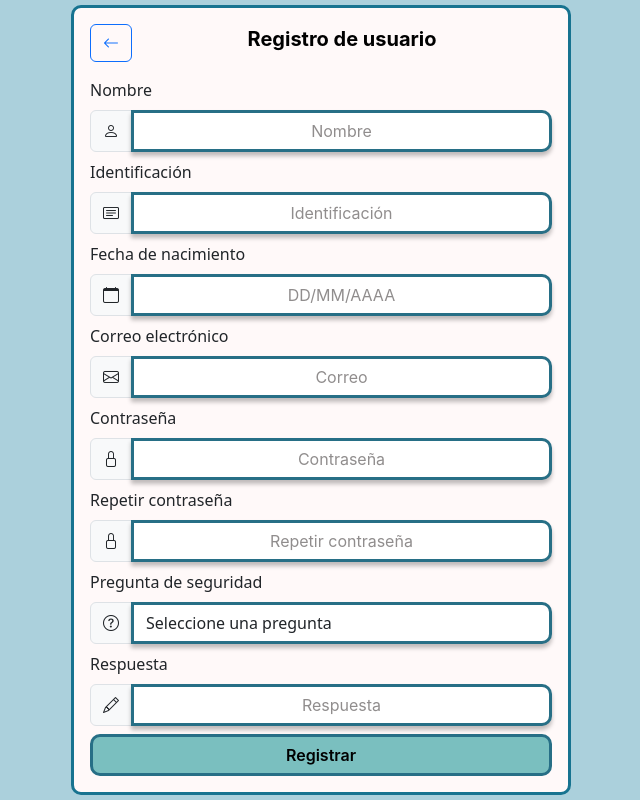
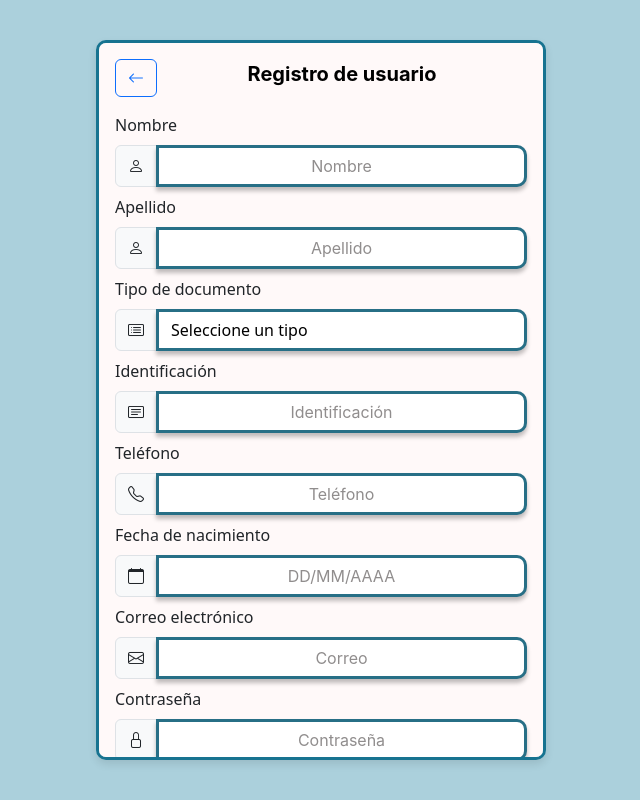
Before and after one commit to Ximena1710/controlmat, an Angular app: page /registro in a window 1280 px wide. Shown: the whole page, without its empty margins (319-959 px from the left). Built offline with nearby package versions, Linux system fonts and the light colour scheme.

Commit message:
se anadio servicio de registro

```diff
--- a/src/app/components/registro/registro.component.css
+++ b/src/app/components/registro/registro.component.css
@@ -3,8 +3,17 @@ body {
     display: flex;
     justify-content: center;
     align-items: center;
-    height: 100vh;
+    min-height: 100vh;
     margin: 0;
+}
+
+.container {
+    display: flex;
+    justify-content: center;
+    align-items: center;
+    height: 100%;
+    /* Permite que el contenedor ocupe toda la altura */
+    width: 100%;
 }
 
 .card {
@@ -15,6 +24,12 @@ body {
     border-radius: 10px;
     background: #FFF9F9;
     position: relative;
+    max-height: 90vh;
+    /* Limita la altura de la tarjeta al 90% del viewport */
+    overflow-y: auto;
+    /* Activa scroll interno si el contenido sobrepasa la altura */
+    box-shadow: 0px 4px 8px rgba(0, 0, 0, 0.1);
+    /* Añade un sombreado elegante */
 }
 
 .card h5 {
@@ -37,6 +52,8 @@ body {
     border: 3px solid #276F86;
     box-shadow: 0px 4px 4px rgba(0, 0, 0, 0.25);
     border-radius: 10px;
+    background: #FFF;
+    color: #000;
 }
 
 .form-control::placeholder {
@@ -63,3 +80,13 @@ body {
     font-size: 14px;
     color: #000000;
 }
+
+
+/* Ajustes responsivos */
+
+@media (max-height: 600px) {
+    .card {
+        max-height: 80vh;
+        /* Reduce la altura máxima en pantallas más pequeñas */
+    }
+}
--- a/src/app/components/registro/registro.component.html
+++ b/src/app/components/registro/registro.component.html
@@ -1,5 +1,5 @@
-<div class="container d-flex justify-content-center align-items-center vh-100">
-    <div class="card p-3" style="width: 100%; max-width: 500px;">
+<div class="container">
+    <div class="card p-3">
         <div class="d-flex justify-content-between align-items-center mb-3">
             <button class="btn btn-outline-primary" (click)="goBack()">
                 <i class="bi bi-arrow-left"></i>
@@ -15,10 +15,37 @@
                 </div>
             </div>
             <div class="mb-2 position-relative">
+                <label for="apellido" class="form-label">Apellido</label>
+                <div class="input-group">
+                    <span class="input-group-text"><i class="bi bi-person"></i></span>
+                    <input type="text" id="apellido" formControlName="apellido" class="form-control" placeholder="Apellido">
+                </div>
+            </div>
+            <div class="mb-2 position-relative">
+                <label for="tipoDocumento" class="form-label">Tipo de documento</label>
+                <div class="input-group">
+                    <span class="input-group-text"><i class="bi bi-card-list"></i></span>
+                    <select id="tipoDocumento" formControlName="tipoDocumento" class="form-control">
+                        <option value="" disabled selected>Seleccione un tipo</option>
+                        <option value="CC">Cédula de ciudadanía</option>
+                        <option value="TI">Tarjeta de identidad</option>
+                        <option value="CE">Cédula de extranjería</option>
+                        <option value="PA">Pasaporte</option>
+                    </select>
+                </div>
+            </div>
+            <div class="mb-2 position-relative">
                 <label for="identificacion" class="form-label">Identificación</label>
                 <div class="input-group">
                     <span class="input-group-text"><i class="bi bi-card-text"></i></span>
                     <input type="text" id="identificacion" formControlName="identificacion" class="form-control" placeholder="Identificación">
+                </div>
+            </div>
+            <div class="mb-2 position-relative">
+                <label for="telefono" class="form-label">Teléfono</label>
+                <div class="input-group">
+                    <span class="input-group-text"><i class="bi bi-telephone"></i></span>
+                    <input type="text" id="telefono" formControlName="telefono" class="form-control" placeholder="Teléfono">
                 </div>
             </div>
             <div class="mb-2 position-relative">
@@ -54,11 +81,11 @@
                 <div class="input-group">
                     <span class="input-group-text"><i class="bi bi-question-circle"></i></span>
                     <select id="securityQuestion" formControlName="securityQuestion" class="form-control">
-              <option value="" disabled selected>Seleccione una pregunta</option>
-              <option value="document-issue-date">Fecha de expedición del documento</option>
-              <option value="pet-name">Nombre de una mascota</option>
-              <option value="relative-name">Nombre de un familiar</option>
-            </select>
+                        <option value="" disabled selected>Seleccione una pregunta</option>
+                        <option value="document-issue-date">Fecha de expedición del documento</option>
+                        <option value="pet-name">Nombre de una mascota</option>
+                        <option value="relative-name">Nombre de un familiar</option>
+                    </select>
                 </div>
             </div>
             <div class="mb-2 position-relative">
--- a/src/app/components/registro/registro.component.ts
+++ b/src/app/components/registro/registro.component.ts
@@ -1,6 +1,8 @@
 import { Component } from '@angular/core';
 import { FormBuilder, FormGroup, Validators } from '@angular/forms';
 import { Router } from '@angular/router';
+import { PersonaService } from '../../services/persona/persona.service';
+import { PersonaDTO } from 'src/app/model/PersonaDTO';
 
 @Component({
   selector: 'app-registro',
@@ -10,17 +12,24 @@ import { Router } from '@angular/router';
 export class RegistroComponent {
   registrationForm: FormGroup;
 
-    constructor(private fb: FormBuilder, private router: Router) {
+  constructor(
+    private fb: FormBuilder,
+    private router: Router,
+    private personaService: PersonaService
+  ) {
     this.registrationForm = this.fb.group({
-        nombre: ['', Validators.required],
-        identificacion: ['', Validators.required],
-        fechaNacimiento: ['', Validators.required],
+      nombre: ['', [Validators.required]],
+      apellido: ['', [Validators.required]],
+      tipoDocumento: ['', [Validators.required]],
+      identificacion: ['', [Validators.required]],
+      telefono: ['', [Validators.required]],
+      fechaNacimiento: ['', [Validators.required]],
       correoElectronico: ['', [Validators.required, Validators.email]],
       password: ['', [Validators.required, Validators.minLength(6)]],
-        confirmPassword: ['', Validators.required],
-        securityQuestion: ['', Validators.required],
-        securityAnswer: ['', Validators.required]
-      }, { validator: this.passwordMatchValidator });
+      confirmPassword: ['', [Validators.required, Validators.minLength(6)]],
+      securityQuestion: ['', [Validators.required]],
+      securityAnswer: ['', [Validators.required]],
+  });
   }
 
   passwordMatchValidator(form: FormGroup) {
@@ -29,11 +38,38 @@ export class RegistroComponent {
 
   onSubmit() {
     if (this.registrationForm.valid) {
-        console.log('Form Submitted', this.registrationForm.value);
+      const persona: PersonaDTO = this.mapFormToDto();
+      this.personaService.addPersona(persona).subscribe(
+        response => {
+          console.log('Registro exitoso:', response);
+          alert('Registro completado con éxito');
+          this.router.navigate(['/login']);
+        },
+        error => {
+          console.error('Error en el registro:', error);
+          alert('Ocurrió un error durante el registro. Por favor, inténtelo nuevamente.');
+        }
+      );
     } else {
       alert('Por favor, complete todos los campos obligatorios.');
     }
   }
+
+  private mapFormToDto(): PersonaDTO {
+    return {
+      id_persona: 0,
+      cod_empleado: this.registrationForm.get('identificacion')?.value,
+      nombre: this.registrationForm.get('nombre')?.value,
+      apellido: this.registrationForm.get('apellido')?.value,
+      tipo_documento: this.registrationForm.get('tipoDocumento')?.value,
+      numero_documento: this.registrationForm.get('identificacion')?.value,
+      telefono: this.registrationForm.get('telefono')?.value,
+      email: this.registrationForm.get('correoElectronico')?.value,
+      fecha_creacion: new Date().toISOString(),
+      fecha_vinculacion: new Date().toISOString()
+    };
+  }
+
   goBack() {
     this.router.navigate(['/login']);
   }
--- /dev/null
+++ b/src/app/model/PersonaDTO.ts
@@ -0,0 +1,12 @@
+export interface PersonaDTO {
+    id_persona: number;
+    cod_empleado: number;
+    nombre: string;
+    apellido: string;
+    tipo_documento: string;
+    numero_documento: string;
+    telefono: number;
+    email: string;
+    fecha_creacion: string;
+    fecha_vinculacion: string;
+  }
--- a/src/app/services/persona.service.ts
+++ b/src/app/services/persona/persona.service.ts
@@ -1,19 +1,19 @@
 import { Injectable } from '@angular/core';
 import { HttpClient, HttpHeaders } from '@angular/common/http';
 import { Observable } from 'rxjs';
-//import { PersonasDTO } from './personas-dto.model'; // Define este modelo según tu PersonasDTO en el backend
+import { PersonaDTO } from 'src/app/model/PersonaDTO';
 
 @Injectable({
   providedIn: 'root'
 })
 export class PersonaService {
 
-  private apiUrl = 'http://tu-dominio.com/registrar'; // Reemplaza con tu URL real
+  private apiUrl = 'https://controlmat-ms.onrender.com/v1/usuario/registrar';
 
   constructor(private http: HttpClient) { }
 
-  addPersona(persona: PersonasDTO): Observable<PersonasDTO> {
+  addPersona(persona: PersonaDTO): Observable<PersonaDTO> {
     const headers = new HttpHeaders({ 'Content-Type': 'application/json' });
-    return this.http.post<PersonasDTO>(this.apiUrl, persona, { headers });
+    return this.http.post<PersonaDTO>(this.apiUrl, persona, { headers });
   }
 }
```
Also changed, not shown: 1 other file (tests, documents, lock files or other folders). Lines whose indentation alone changed are shown as unchanged.
